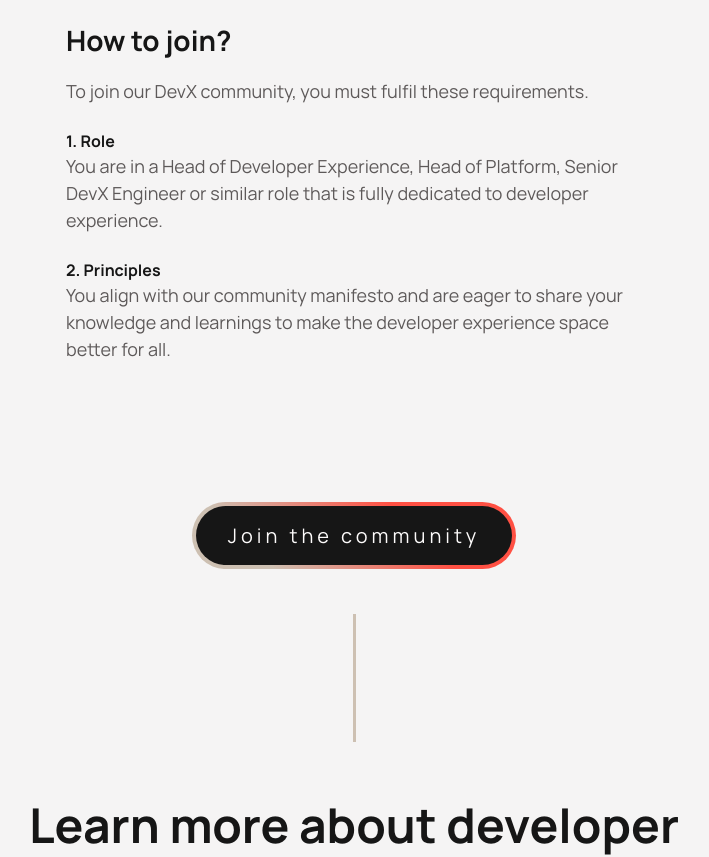
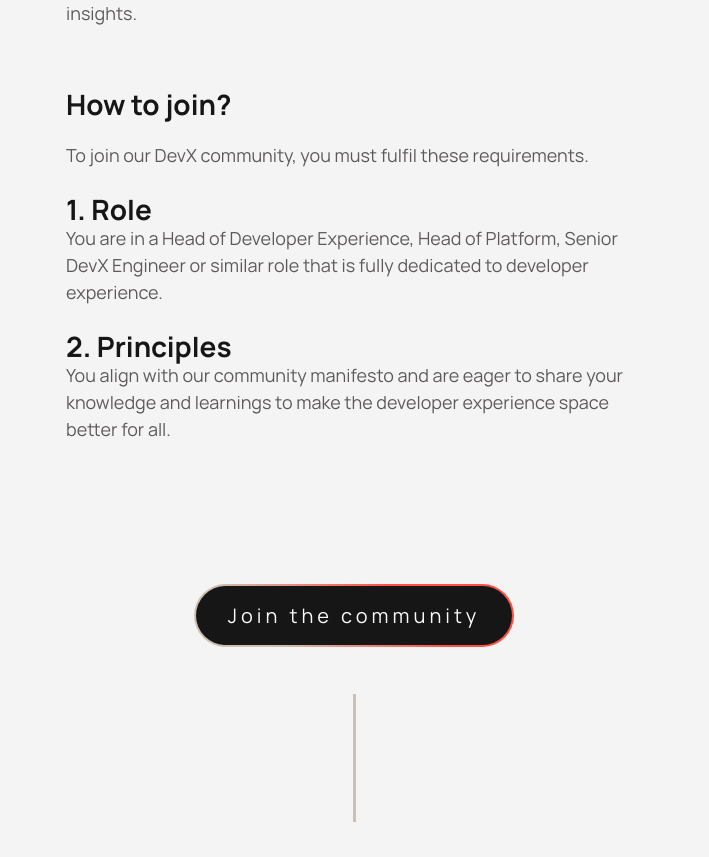
Before and after one commit to gitpod-io/devx-community, a SvelteKit app: page / in a window 1280 px wide. Shown: the part 2825-3682 px from the top of the page, without its empty margins (286-995 px from the left). Built offline with nearby package versions, Linux system fonts and the light colour scheme.

Commit message:
chore: small fixes

```diff
--- a/src/app.css
+++ b/src/app.css
@@ -74,14 +74,13 @@
 	}
 
 	body {
-		@apply bg-bg;
+		@apply bg-bg text-base text-body md:text-main;
 		text-rendering: optimizeLegibility;
 	}
 
 	main {
-		@apply text-body;
+		@apply text-base text-body md:text-main;
 	}
-
 	h1,
 	h2,
 	h3,
@@ -97,15 +96,15 @@
 
 @layer components {
 	.h2 {
-		@apply text-h2 leading-[3.375rem];
+		@apply text-[2rem] leading-[2.5rem] md:text-h2 md:leading-[3.375rem];
 	}
 
 	.h3 {
-		@apply text-h3 leading-[2.391rem] tracking-[0.15em];
+		@apply text-p-x-large leading-[2rem] tracking-[0.15em] md:text-h3 md:leading-[2.391rem];
 	}
 
 	.h4 {
-		@apply text-base;
+		@apply text-[1.75rem] leading-[1.5rem] md:leading-[2rem];
 	}
 
 	.text-large {
--- a/src/lib/components/index/community-recommendations.svelte
+++ b/src/lib/components/index/community-recommendations.svelte
@@ -7,7 +7,7 @@
 
 <Section
 	line={false}
-	title="Community recommendations"
+	title="Community Recommendations"
 	titleClassNames="max-w-6xl !pb-x-large"
 	class="mx-auto max-w-xl"
 />
--- a/src/lib/components/index/fragments/devx-blog.svelte
+++ b/src/lib/components/index/fragments/devx-blog.svelte
@@ -18,7 +18,7 @@
 	</p>
 	<div>
 		<h4 class="h4 pt-large">Highlighted Posts</h4>
-		<div class="mt-4 grid grid-cols-1 gap-4 sm:grid-cols-2 lg:grid-cols-3">
+		<div class="mt-4 grid grid-cols-2 gap-4 sm:grid-cols-2 lg:grid-cols-3">
 			{#each devXBlog as item}
 				<GradientContentCard data={item} />
 			{/each}
--- a/src/lib/components/index/fragments/devx-conf.svelte
+++ b/src/lib/components/index/fragments/devx-conf.svelte
@@ -16,8 +16,8 @@
 		practitioners at leading companies discuss their best tools, processes, and latest learnings.
 	</p>
 	<div>
-		<h4 class="h4 pt-large">Highlighted Talks</h4>
-		<div class="mt-4 grid grid-cols-1 gap-4 sm:grid-cols-2">
+		<h4 class="pt-large text-base">Highlighted Talks</h4>
+		<div class="mt-4 grid grid-cols-2 gap-4 sm:grid-cols-2">
 			{#each devXConf as item}
 				<GradientContentCard data={item} />
 			{/each}
--- a/src/lib/components/index/fragments/devx-pod.svelte
+++ b/src/lib/components/index/fragments/devx-pod.svelte
@@ -16,8 +16,8 @@
 		speak with developer experience leaders to unpack the ins-and-outs of the field.
 	</p>
 	<div>
-		<h4 class="h4 pt-large">Highlighted Episodes</h4>
-		<div class="mt-4 grid grid-cols-1 gap-4 sm:grid-cols-2 lg:grid-cols-3">
+		<h4 class="pt-large text-base">Highlighted Episodes</h4>
+		<div class="mt-4 grid grid-cols-2 gap-4 sm:grid-cols-2 lg:grid-cols-3">
 			{#each devXPod as item}
 				<GradientContentCard data={item} />
 			{/each}
--- a/src/lib/components/index/fragments/how-to-join-item.svelte
+++ b/src/lib/components/index/fragments/how-to-join-item.svelte
@@ -3,6 +3,6 @@
 </script>
 
 <div>
-	<h4 class="text-base font-bold">{title}</h4>
+	<h4 class="h4">{title}</h4>
 	<slot />
 </div>
--- a/src/lib/components/layout/container.svelte
+++ b/src/lib/components/layout/container.svelte
@@ -6,7 +6,7 @@
 
 <svelte:element
 	this={element}
-	class="mx-auto max-w-7xl px-4 sm:px-x-small md:px-medium lg:px-large xl:px-0 {clazz}"
+	class="mx-auto max-w-7xl px-4 pb-large sm:px-x-small md:px-medium lg:px-large xl:px-0 {clazz}"
 >
 	<slot />
 </svelte:element>
--- a/src/lib/components/layout/footer.svelte
+++ b/src/lib/components/layout/footer.svelte
@@ -5,7 +5,9 @@
 </script>
 
 <div class="mt-auto bg-box">
-	<footer class="m-auto px-4 py-large text-body md:max-w-6xl md:px-x-small md:py-small">
+	<footer
+		class="m-auto px-4 py-large text-base text-body md:max-w-6xl md:px-x-small md:py-small md:text-main"
+	>
 		<div class="flex justify-around">
 			<div class="flex max-w-[200px] flex-col gap-x-small">
 				<div>DevX - Bring back joy and speed to our workflows</div>
--- a/src/lib/components/library/gradient-content-card.svelte
+++ b/src/lib/components/library/gradient-content-card.svelte
@@ -9,7 +9,7 @@
 <GradientCard href={data.href}>
 	<div class="flex h-full flex-col justify-between">
 		<div class="mb-x-small">
-			<h5 class:mb-4={data.subtext} class="h4">{data.text}</h5>
+			<h5 class:mb-4={data.subtext} class="text-base">{data.text}</h5>
 			{#if data.subtext}
 				<span class="text-xs">{data.subtext}</span>
 			{/if}
--- a/src/lib/components/library/gradient-link-button.svelte
+++ b/src/lib/components/library/gradient-link-button.svelte
@@ -8,7 +8,7 @@
 	{target}
 	{href}
 	{rel}
-	class="gradient-border tracking[0.2em] rounded-[40px] border-4 border-double border-transparent px-8 py-4 text-inter text-explicit-white-light no-underline transition-all delay-50 duration-200 hover:shadow-hover-default"
+	class="gradient-border tracking[0.2em] rounded-[40px] border-[2.5px] border-double border-transparent px-8 py-4 text-inter text-explicit-white-light no-underline transition-all delay-50 duration-200 hover:shadow-hover-default"
 >
 	<slot />
 </a>
--- a/tailwind.config.cjs
+++ b/tailwind.config.cjs
@@ -58,7 +58,7 @@ const config = {
 						letterSpacing: '0.2em'
 					}
 				],
-				body: ['18px', { lineHeight: '1.688rem' }]
+				main: ['18px', { lineHeight: '1.688rem' }]
 			}
 		}
 	},
```
